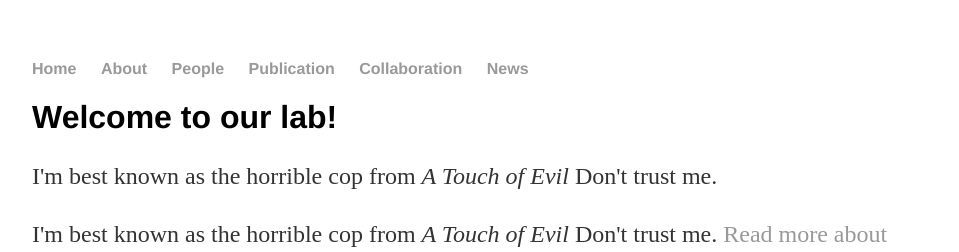
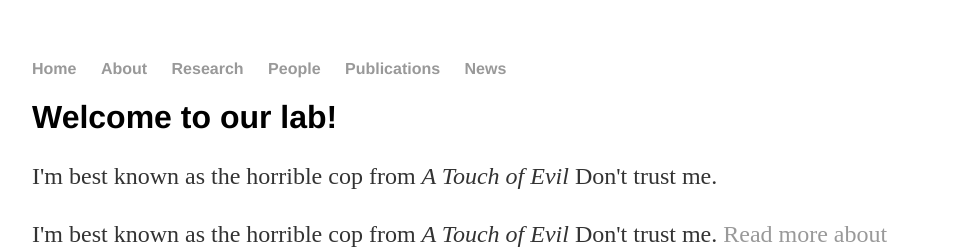
Before and after one commit to wangbenchi/wangbenchi.github.io, a Jekyll site: the page built from index.html, in a window 1280 px wide. Shown: the top 252 px of the page, without its empty margins (160-1119 px from the left). Built offline with Jekyll 4.4.1, drawn with Linux system fonts in a browser that asks for light colours.

Commit message:
Update default.html

```diff
--- a/_layouts/default.html
+++ b/_layouts/default.html
@@ -11,9 +11,9 @@
     		<ul>
         		<li><a href="/">Home</a></li>
 	        	<li><a href="/about">About</a></li>
-        		<li><a href="/people">People</a></li>
-			<li><a href="/publication">Publication</a></li>
-			<li><a href="/collaboration">Collaboration</a></li>
+        		<li><a href="/research">Research</a></li>
+			<li><a href="/people">People</a></li>
+			<li><a href="/publications">Publications</a></li>
         		<li><a href="/news">News</a></li>
     		</ul>
 		</nav>
```
